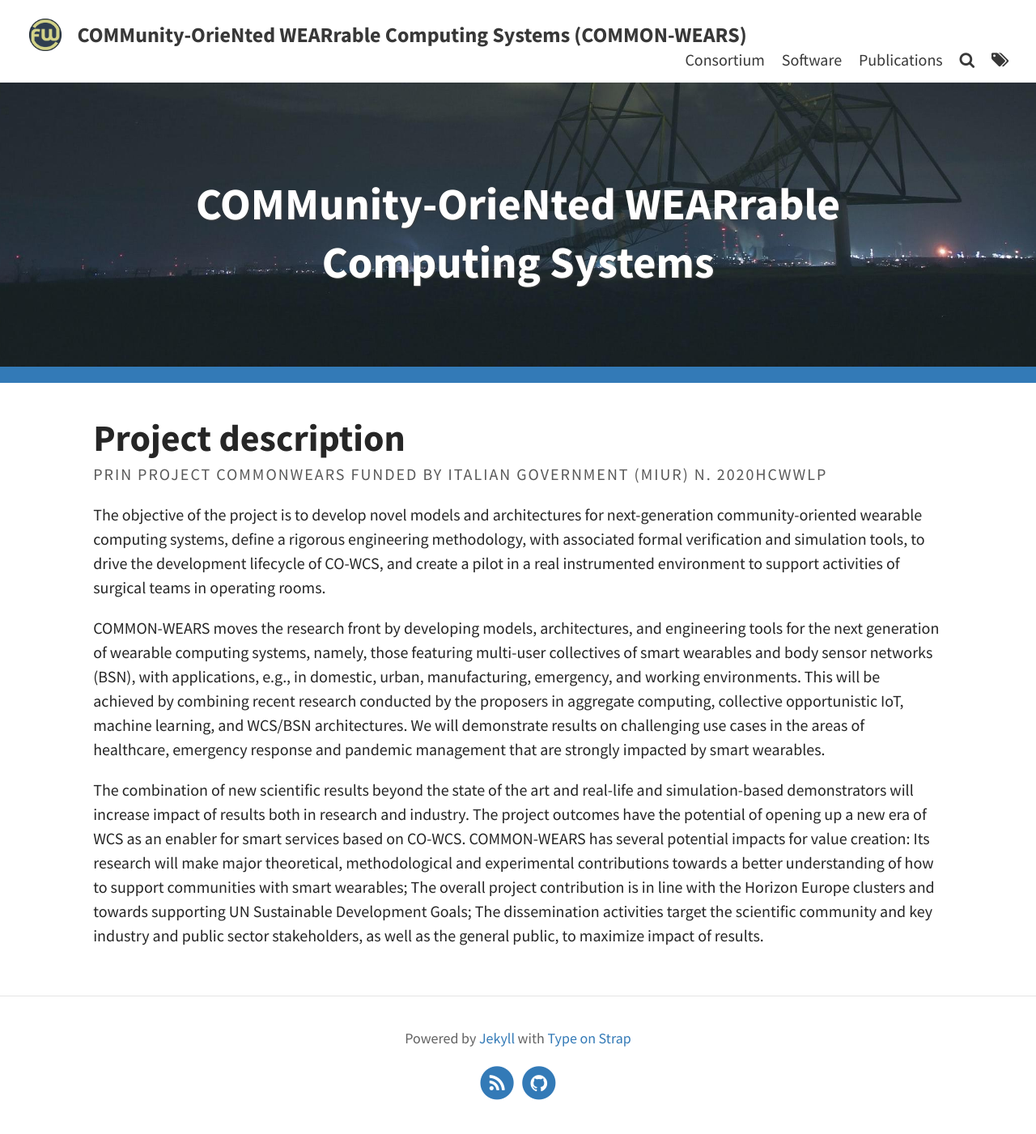
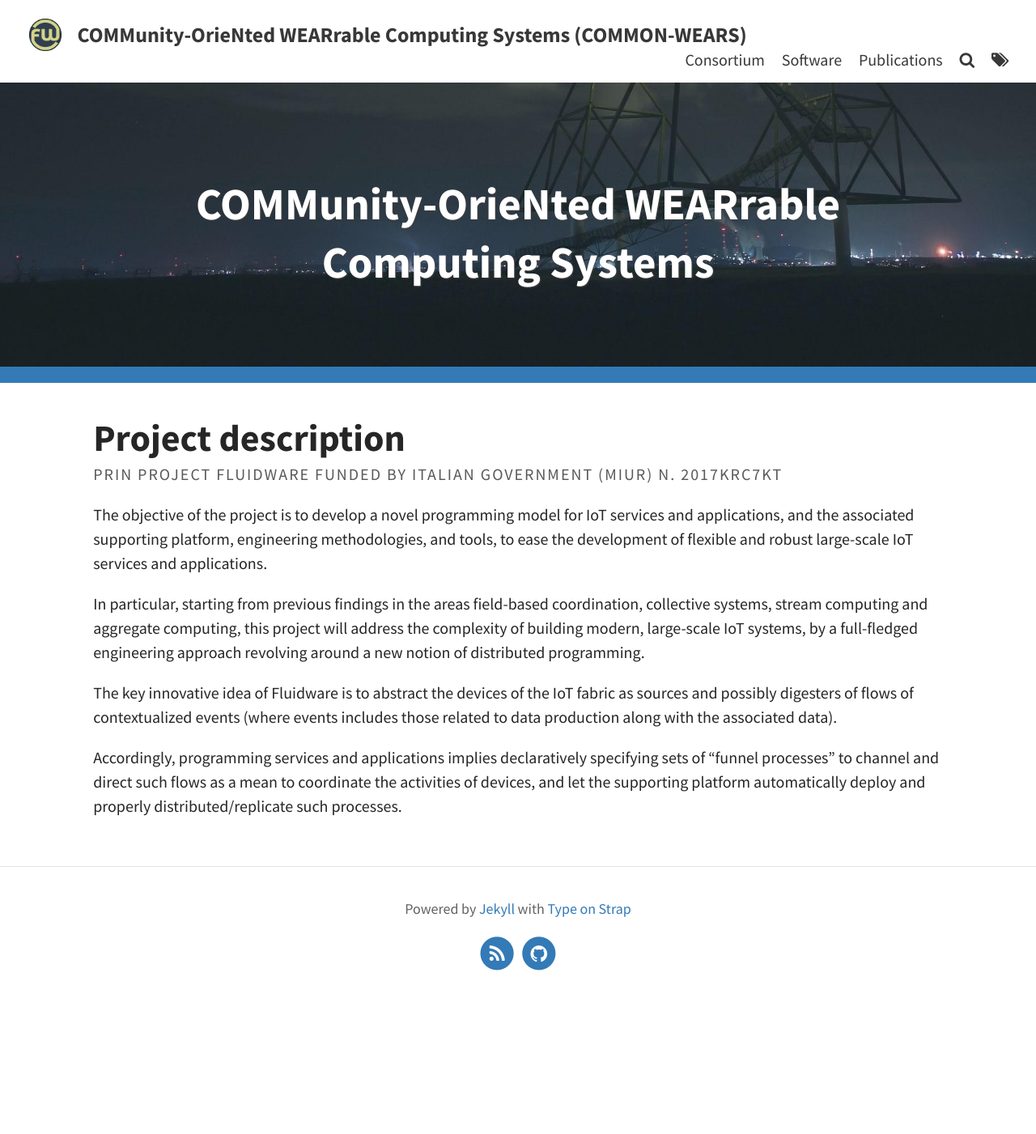
Before and after one commit to common-wears/2022, a Jekyll site: the page built from index.html, in a window 1280 px wide. Shown: the whole page at 81% size. Built offline with Jekyll 4.4.1, drawn with Linux system fonts in a browser that asks for light colours; the list of posts is cut into pages by our own code; after the commit the page ends 1241 px from its top, so only the background shows below that.

Commit message:
Update home.html

```diff
--- a/_layouts/home.html
+++ b/_layouts/home.html
@@ -23,37 +23,37 @@ layout: default
         </h1>
         <div class="post-info">
           <p class="meta">
-			PRIN Project COMMONWEARS funded by Italian Government (MIUR) N. 2020HCWWLP
+            PRIN Project FluidWare funded by Italian Government (MIUR) N. 2017KRC7KT
           </p>
         </div>
       </header>
       <div class="excerpt">
         <p>
-          The objective of the project is to develop novel models and architectures
-		  for next-generation community-oriented wearable computing systems, define a
-		  rigorous engineering methodology, with associated formal verification and simulation
-		  tools, to drive the development lifecycle of CO-WCS, and create a pilot in a real
-		  instrumented environment to support activities of surgical teams in operating rooms.
+          The objective of the project is to develop a novel programming model for IoT services and applications,
+          and the associated supporting platform, engineering methodologies, and tools, to ease the development
+          of flexible and robust large-scale IoT services and applications.
         </p>
         <p>
-          COMMON-WEARS moves the research front by developing models, architectures, and engineering
-		  tools for the next generation of wearable computing systems, namely, those featuring multi-user
-		  collectives of smart wearables and body sensor networks (BSN), with applications, e.g., in domestic,
-		  urban, manufacturing, emergency, and working environments. This will be achieved by combining recent
-		  research conducted by the proposers in aggregate computing, collective opportunistic IoT, machine learning,
-		  and WCS/BSN architectures. We will demonstrate results on challenging use cases in the areas of healthcare,
-		  emergency response and pandemic management that are strongly impacted by smart wearables.
+          In particular, starting from previous findings
+          in the areas field-based coordination, collective systems, stream computing
+          and aggregate computing, this project will address the complexity of building
+          modern, large-scale IoT systems, by a full-fledged engineering approach
+          revolving around a new notion of distributed programming.
         </p>
         <p>
-          The combination of new scientific results beyond the state of the art and real-life and simulation-based
-		  demonstrators will increase impact of results both in research and industry. The project outcomes have
-		  the potential of opening up a new era of WCS as an enabler for smart services based on CO-WCS.
-		  COMMON-WEARS has several potential impacts for value creation: Its research will make major theoretical,
-		  methodological and experimental contributions towards a better understanding of how to support communities
-		  with smart wearables; The overall project contribution is in line with the Horizon Europe clusters and
-		  towards supporting UN Sustainable Development Goals; The dissemination activities target the scientific
-		  community and key industry and public sector stakeholders, as well as the general public, to maximize impact of results.
+          The key innovative
+          idea of Fluidware is to abstract the devices of the IoT fabric as sources and
+          possibly digesters of flows of contextualized events (where events includes
+          those related to data production along with the associated data).
         </p>
+        <p>
+          Accordingly,
+          programming services and applications implies declaratively specifying sets of
+          “funnel processes” to channel and direct such flows as a mean to coordinate
+          the activities of devices, and let the supporting platform automatically deploy
+          and properly distributed/replicate such processes.
+        </p>
+        <p>
       </div>
     </span>
   </div>
```
